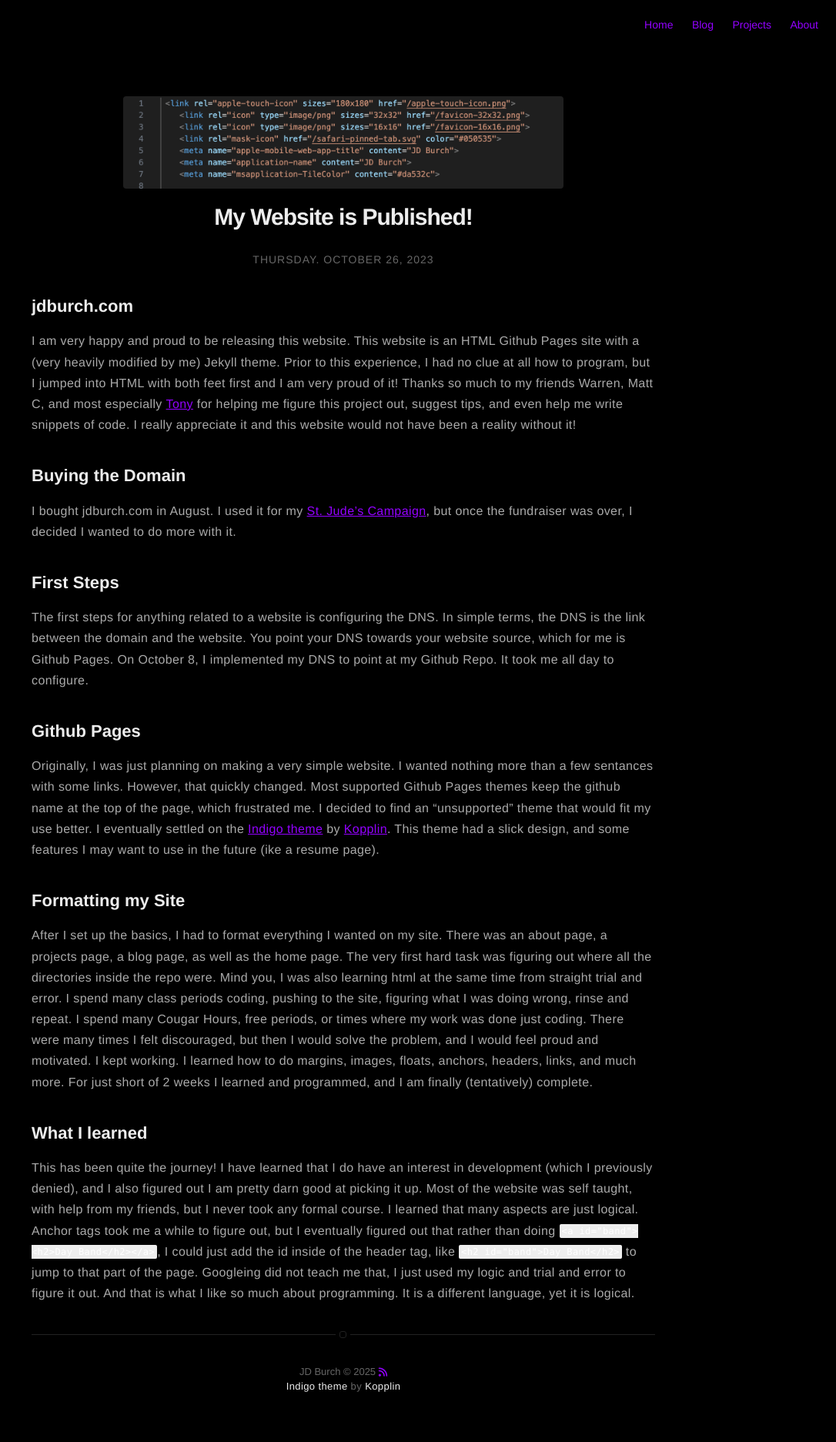
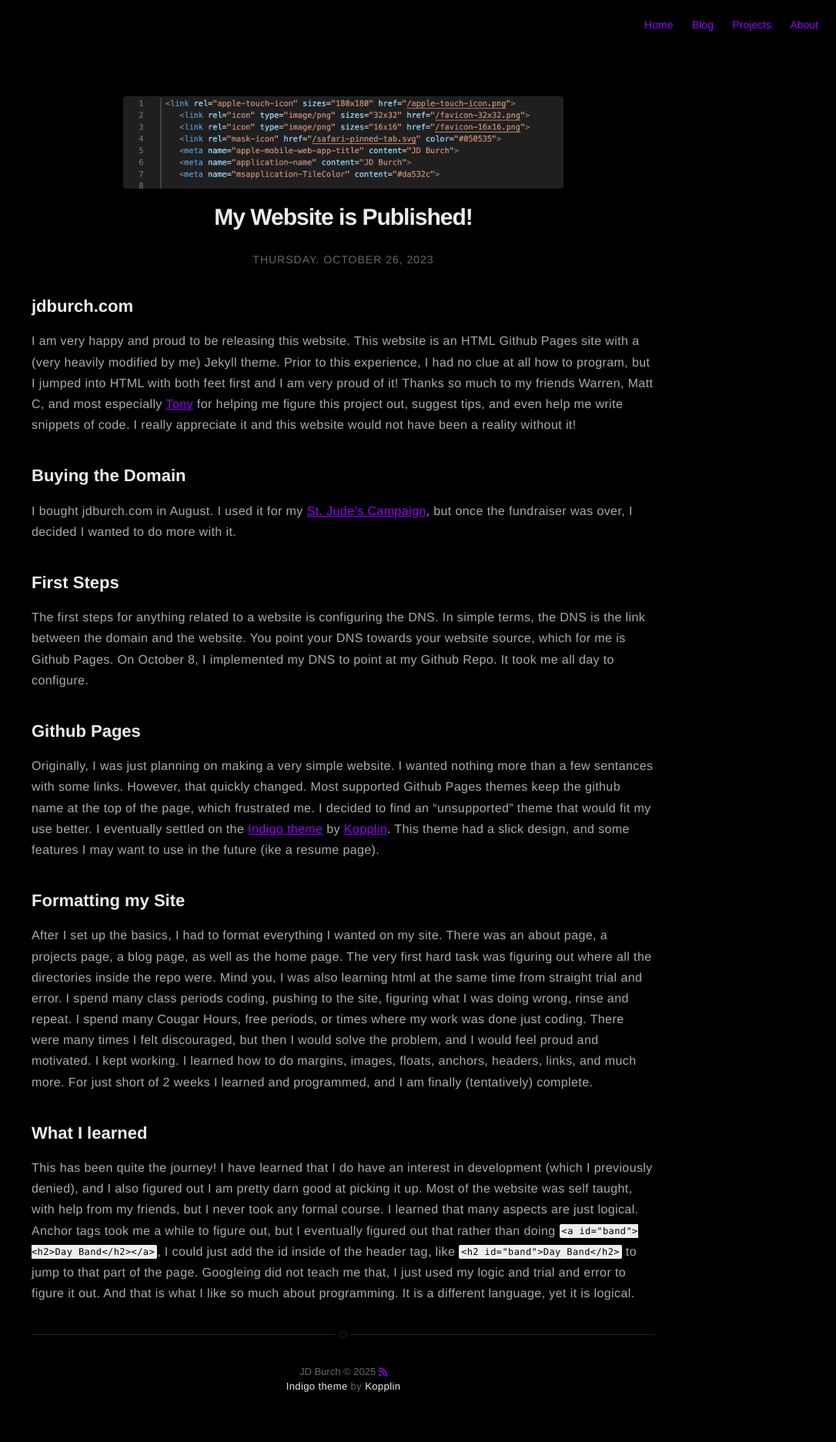
Before and after one commit to JDBurchHuzzah/jdburchhuzzah.github.io, a Jekyll site: the page built from _posts/2023-10-26-my-website-is-published.markdown, in a window 1280 px wide. Shown: the whole page at 77% size, without its empty margins (194-1280 px from the left). Built offline with Jekyll 4.4.1, drawn with Linux system fonts in a browser that asks for light colours; nearby versions of some CDN libraries.

Commit message:
Update variables-dark.sass

```diff
--- a/_sass/base/variables-dark.sass
+++ b/_sass/base/variables-dark.sass
@@ -9,7 +9,7 @@
 $omega: #000
 $zeta: #fff
 $kappa: #1E2D24
-$sigma: #ffffff
+$sigma: #000000
 
 $thin-font: 400
 
```
